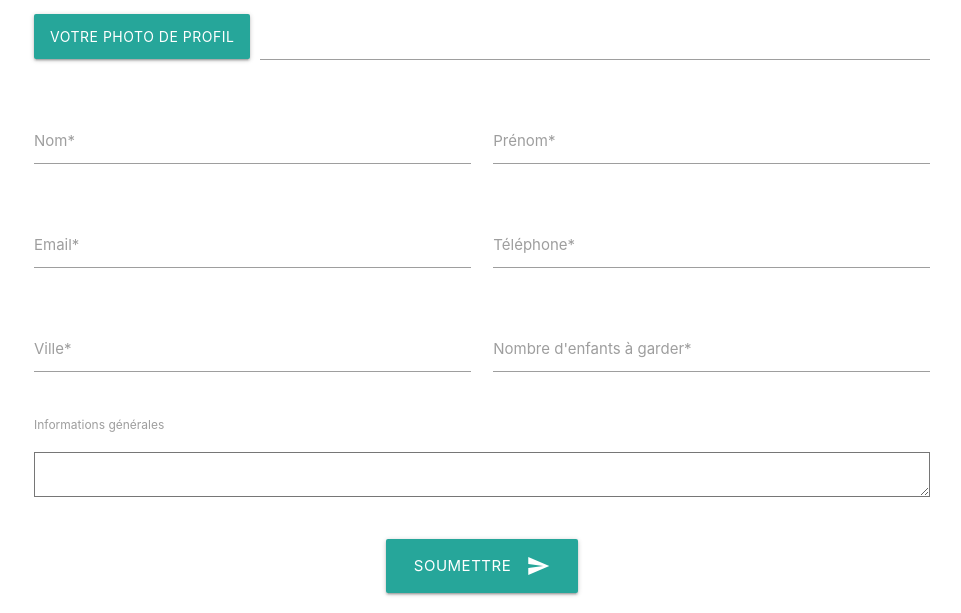
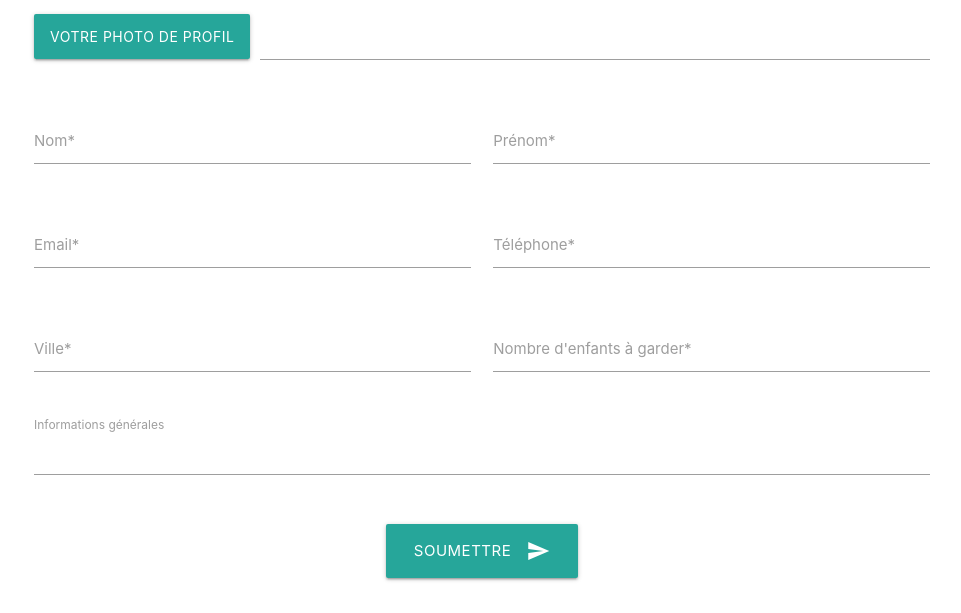
Before and after one commit to florianess/LO07Nounou, a PHP site: page /EnfantsForm.php in a window 1280 px wide. Shown: the part 252-865 px from the top of the page, without its empty margins (158-1119 px from the left). After the commit the page ends 833 px from the top, so only its background shows below. Run offline with PHP 8.4, Linux system fonts and the light colour scheme; data that the repository does not hold is empty.

Commit message:
TextArea avec materialize

```diff
--- a/Forms/EnfantsForm.php
+++ b/Forms/EnfantsForm.php
@@ -4,33 +4,33 @@ $formEnfants = <<<END
 
 <div class="row">
   <div class="input-field col s6">
-    <input id="nom" type="text" class="validate" name ="nom">
+    <input id="nom" type="text" class="validate" name ="nom[]">
     <label for="nom">Nom</label>
     </div>
     </div>
     <div class="row">
 
     <div class="input-field col s6">
-      <input id="prenom" type="text" class="validate" name ="prénom">
+      <input id="prenom" type="text" class="validate" name ="prénom[]">
       <label for="prenom">Prénom</label>
     </div>
   </div>
   <div class="row">
     <div class="input-field col s6">
-      <input id="age" type="number" class="validate" name ="age">
+      <input id="age" type="number" class="validate" name ="age[]">
       <label for="age">Age</label>
     </div>
     </div>
     <div class="row">
       <div class="input-field col s1">
         <label>
-        <input id="genreM" type="radio" class="validate" name ="genre" value="M">
+        <input id="genreM" type="radio" class="validate" name ="genre[]" value="M">
          <span>M</span>
            </label>
          </div>
            <div class="input-field col s1">
              <label>
-        <input id="genreF" type="radio" class="validate" name ="genre" value="F">
+        <input id="genreF" type="radio" class="validate" name ="genre[]" value="F">
          <span>F</span>
            </label>
 
@@ -41,7 +41,7 @@ $formEnfants = <<<END
     <div class="row">
       <div class="input-field col s6">
         </br>
-      <textarea id="infos" name="infos" class="validate">
+      <textarea id="infos" name="infos[]"  class="materialize-textarea">
       </textarea>
         <label for="infos">Informations particulières </label></br>
       </div>
--- a/Forms/ParentsForm.html
+++ b/Forms/ParentsForm.html
@@ -57,10 +57,9 @@
       </div>
       <div class="row">
         <div class="input-field col s12">
-          </br>
-        <textarea id="Infos générales" name="Infos générales" class="validate">
+          <textarea id="Infos générales" name="Infos générales"  class="materialize-textarea">
         </textarea>
-          <label for="Infos générales">Informations générales</label></br>
+          <label for="Infos générales">Informations générales</label>
         </div>
       </div>
       <div class="row">
```
Also changed, not shown: Forms/NounouForm.html (+3 -12 lines), js/FormNounou.js (+8 -0 lines).
